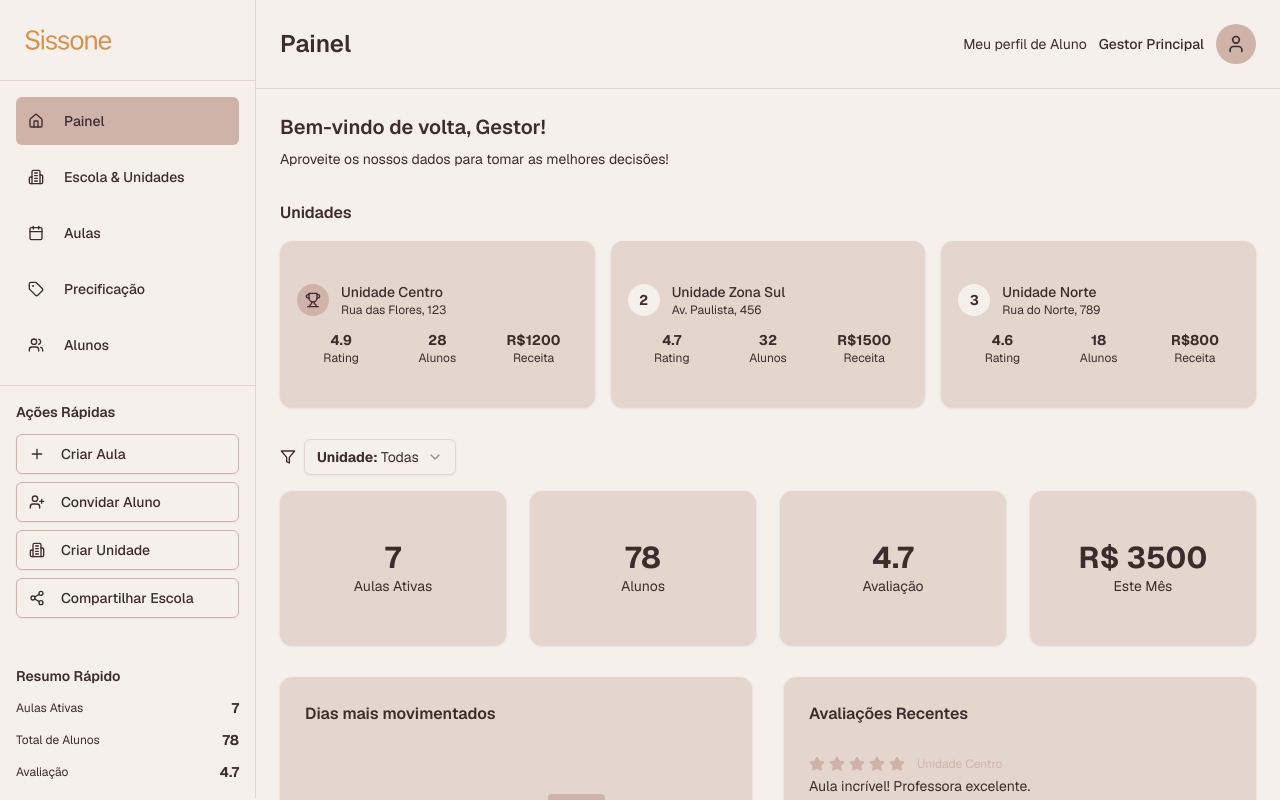
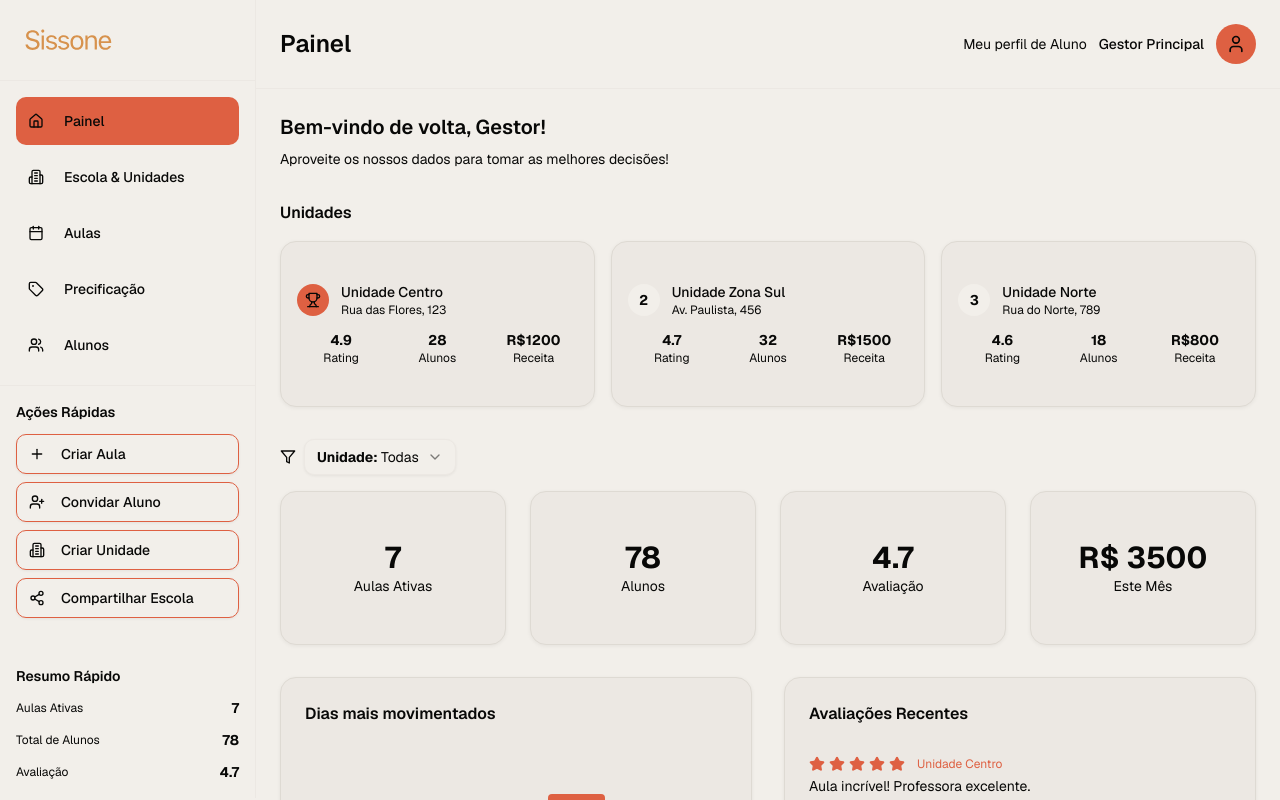
Before and after one commit to polvora-design/sissone-01, a Next.js app: page / in a window 1280 px wide. Shown: the top 800 px of the page. Built offline with nearby package versions, Linux system fonts and the light colour scheme.

Commit message:
feat: update global styles and layout structure
Co-authored-by: Pólvora Design <220790520+polvora-design@users.noreply.github.com>

```diff
--- a/app/globals.css
+++ b/app/globals.css
@@ -7,85 +7,97 @@
   --font-sans: var(--font-geist-sans);
   --font-mono: var(--font-geist-mono);
 
-  --radius: 0.5rem;
+  --radius: 0.75rem;
 
   /* Brand palette mapped to semantic tokens */
-  --background: #f5f0eb;
-  --foreground: #3d2c2e;
-  --card: #e5d6cd;
-  --card-foreground: #3d2c2e;
-  --popover: #f5f0eb;
-  --popover-foreground: #3d2c2e;
-  --primary: #cfb2a8;
-  --primary-foreground: #3d2c2e;
-  --secondary: #e5d6cd;
-  --secondary-foreground: #3d2c2e;
-  --muted: #e5d6cd;
-  --muted-foreground: #7a6a63;
-  --accent: #cfb2a8;
-  --accent-foreground: #3d2c2e;
-  --destructive: hsl(0 84.2% 60.2%);
-  --destructive-foreground: hsl(0 0% 98%);
-  --border: #e5d6cd;
-  --input: #e5d6cd;
-  --ring: #cfb2a8;
+  --background: oklch(0.9531 0.0074 80.721);
+  --foreground: oklch(0.1339 0.0026 106.74);
+  --card: oklch(1.0000 0 0);
+  --card-foreground: oklch(0.1339 0.0026 106.74);
+  --popover: oklch(1.0000 0 0);
+  --popover-foreground: oklch(0.1339 0.0026 106.74);
+  --primary: oklch(0.6419 0.1645 34.704);
+  --primary-foreground: oklch(0.9916 0.0198 100.571);
+  --secondary: oklch(0.9327 0.0080 73.741);
+  --secondary-foreground: oklch(0.3058 0.0023 67.74);
+  --muted: oklch(0.9327 0.0080 73.741);
+  --muted-foreground: oklch(0.5815 0.0048 56.321);
+  --accent: oklch(0.9327 0.0080 73.741);
+  --accent-foreground: oklch(0.3058 0.0023 67.74);
+  --destructive: oklch(0.5646 0.1758 31.275);
+  --destructive-foreground: oklch(1.0000 0 0);
+  --border: oklch(0.8896 0.0104 81.794);
+  --input: oklch(0.8896 0.0104 81.794);
+  --ring: oklch(0.6419 0.1645 34.704);
 
-  --chart-1: #cfb2a8;
-  --chart-2: #3d2c2e;
-  --chart-3: #a3897e;
-  --chart-4: #e5d6cd;
-  --chart-5: #7a6a63;
+  --chart-1: oklch(0.6419 0.1645 34.704);
+  --chart-2: oklch(0.6632 0.1278 162.178);
+  --chart-3: oklch(0.5298 0.1340 34.106);
+  --chart-4: oklch(0.8051 0.1566 162.028);
+  --chart-5: oklch(0.5815 0.0048 56.321);
 
-  --sidebar: #f5f0eb;
-  --sidebar-foreground: #3d2c2e;
-  --sidebar-primary: #cfb2a8;
-  --sidebar-primary-foreground: #3d2c2e;
-  --sidebar-accent: #e5d6cd;
-  --sidebar-accent-foreground: #3d2c2e;
-  --sidebar-border: #e5d6cd;
-  --sidebar-ring: #cfb2a8;
+  --sidebar: oklch(0.9798 0.0045 78.298);
+  --sidebar-foreground: oklch(0.1339 0.0026 106.74);
+  --sidebar-primary: oklch(0.6419 0.1645 34.704);
+  --sidebar-primary-foreground: oklch(0.9916 0.0198 100.571);
+  --sidebar-accent: oklch(0.9327 0.0080 73.741);
+  --sidebar-accent-foreground: oklch(0.3058 0.0023 67.74);
+  --sidebar-border: oklch(0.8896 0.0104 81.794);
+  --sidebar-ring: oklch(0.6419 0.1645 34.704);
+  --shadow-x: 0px;
+  --shadow-y: 1px;
+  --shadow-blur: 3px;
+  --shadow-spread: 0px;
+  --shadow-opacity: 0.06;
+  --shadow-color: hsl(20 7% 3%);
 }
 
 .dark {
-  --background: #2a1e1f;
-  --foreground: #f5f0eb;
-  --card: #3d2c2e;
-  --card-foreground: #f5f0eb;
-  --popover: #3d2c2e;
-  --popover-foreground: #f5f0eb;
-  --primary: #cfb2a8;
-  --primary-foreground: #2a1e1f;
-  --secondary: #4a3739;
-  --secondary-foreground: #f5f0eb;
-  --muted: #4a3739;
-  --muted-foreground: #c9b8b2;
-  --accent: #cfb2a8;
-  --accent-foreground: #2a1e1f;
-  --destructive: hsl(0 62.8% 30.6%);
-  --destructive-foreground: hsl(0 0% 98%);
-  --border: #4a3739;
-  --input: #4a3739;
-  --ring: #cfb2a8;
+  --background: oklch(0.1339 0.0026 106.74);
+  --foreground: oklch(0.9327 0.0080 73.741);
+  --card: oklch(0.2106 0.0050 67.551);
+  --card-foreground: oklch(0.9327 0.0080 73.741);
+  --popover: oklch(0.2106 0.0050 67.551);
+  --popover-foreground: oklch(0.9327 0.0080 73.741);
+  --primary: oklch(0.6419 0.1645 34.704);
+  --primary-foreground: oklch(0.9916 0.0198 100.571);
+  --secondary: oklch(0.2106 0.0050 67.551);
+  --secondary-foreground: oklch(0.9327 0.0080 73.741);
+  --muted: oklch(0.2106 0.0050 67.551);
+  --muted-foreground: oklch(0.6916 0.0117 76.567);
+  --accent: oklch(0.2496 0.0036 48.579);
+  --accent-foreground: oklch(0.9327 0.0080 73.741);
+  --destructive: oklch(0.6300 0.2000 30.000);
+  --destructive-foreground: oklch(0.9916 0.0198 100.571);
+  --border: oklch(0.2752 0.0058 56.145);
+  --input: oklch(0.2752 0.0058 56.145);
+  --ring: oklch(0.6419 0.1645 34.704);
 
-  --chart-1: #cfb2a8;
-  --chart-2: #e5d6cd;
-  --chart-3: #a3897e;
-  --chart-4: #7a6a63;
-  --chart-5: #f5f0eb;
+  --chart-1: oklch(0.6419 0.1645 34.704);
+  --chart-2: oklch(0.6632 0.1278 162.178);
+  --chart-3: oklch(0.8016 0.0992 33.943);
+  --chart-4: oklch(0.8051 0.1566 162.028);
+  --chart-5: oklch(0.6916 0.0117 76.567);
 
-  --sidebar: #2a1e1f;
-  --sidebar-foreground: #f5f0eb;
-  --sidebar-primary: #cfb2a8;
-  --sidebar-primary-foreground: #2a1e1f;
-  --sidebar-accent: #4a3739;
-  --sidebar-accent-foreground: #f5f0eb;
-  --sidebar-border: #4a3739;
-  --sidebar-ring: #cfb2a8;
+  --sidebar: oklch(0.1339 0.0026 106.74);
+  --sidebar-foreground: oklch(0.9327 0.0080 73.741);
+  --sidebar-primary: oklch(0.6419 0.1645 34.704);
+  --sidebar-primary-foreground: oklch(0.9916 0.0198 100.571);
+  --sidebar-accent: oklch(0.2496 0.0036 48.579);
+  --sidebar-accent-foreground: oklch(0.9327 0.0080 73.741);
+  --sidebar-border: oklch(0.2752 0.0058 56.145);
+  --sidebar-ring: oklch(0.6419 0.1645 34.704);
+  --shadow-x: 0px;
+  --shadow-y: 1px;
+  --shadow-blur: 3px;
+  --shadow-spread: 0px;
+  --shadow-opacity: 0.3;
+  --shadow-color: hsl(0 0% 0%);
 }
 
 @theme inline {
-  --font-sans: var(--font-sans);
-  --font-mono: var(--font-mono);
+  --font-sans: var(--v0-font-karla);
+  --font-mono: var(--v0-font-geist-mono);
 
   --color-background: var(--background);
   --color-foreground: var(--foreground);
@@ -132,7 +144,7 @@
   @keyframes accordion-down {
     from {
       height: 0;
-    }
+  --font-serif: var(--v0-font-source-serif-4);}
     to {
       height: var(--radix-accordion-content-height);
     }
@@ -145,6 +157,22 @@
       height: 0;
     }
   }
+  --font-serif: var(--v0-font-source-serif-4);
+  --shadow-2xs: var(--shadow-x) var(--shadow-y) color-mix(in srgb, var(--shadow-color) calc(var(--shadow-opacity) * 100%), transparent);
+  --shadow-xs: var(--shadow-x) var(--shadow-y) var(--shadow-blur) var(--shadow-spread) color-mix(in srgb, var(--shadow-color) calc(var(--shadow-opacity) * 100%), transparent);
+  --shadow-sm: var(--shadow-x) var(--shadow-y) calc(var(--shadow-blur) * 1.5) var(--shadow-spread) color-mix(in srgb, var(--shadow-color) calc(var(--shadow-opacity) * 100%), transparent);
+  --shadow-md: calc(var(--shadow-x) * 2) calc(var(--shadow-y) * 2) calc(var(--shadow-blur) * 3) calc(var(--shadow-spread) - 1px) color-mix(in srgb, var(--shadow-color) calc(var(--shadow-opacity) * 100%), transparent);
+  --shadow-lg: calc(var(--shadow-x) * 4) calc(var(--shadow-y) * 4) calc(var(--shadow-blur) * 5) calc(var(--shadow-spread) - 3px) color-mix(in srgb, var(--shadow-color) calc(var(--shadow-opacity) * 100%), transparent);
+  --shadow-xl: calc(var(--shadow-x) * 6) calc(var(--shadow-y) * 6) calc(var(--shadow-blur) * 7) calc(var(--shadow-spread) - 5px) color-mix(in srgb, var(--shadow-color) calc(var(--shadow-opacity) * 100%), transparent);
+  --shadow-2xl: calc(var(--shadow-x) * 8) calc(var(--shadow-y) * 8) calc(max(0px, var(--shadow-blur) * 9 - 8px)) calc(var(--shadow-spread) - 12px) color-mix(in srgb, var(--shadow-color) calc(var(--shadow-opacity) * 250%), transparent);
+  --shadow: var(--shadow-md);
+  --color-shadow-color: var(--shadow-color);
+  --shadow-opacity: var(--shadow-opacity);
+  --shadow-spread: var(--shadow-spread);
+  --shadow-blur: var(--shadow-blur);
+  --shadow-y: var(--shadow-y);
+  --shadow-x: var(--shadow-x);
+  --radius-xl: calc(var(--radius) + 4px)
 }
 
 @layer base {
@@ -158,3 +186,12 @@
     text-wrap: balance;
   }
 }
+
+@layer base {
+  * {
+    @apply border-border outline-ring/50;
+  }
+  body {
+    @apply bg-background text-foreground;
+  }
+}
--- a/app/layout.tsx
+++ b/app/layout.tsx
@@ -3,6 +3,12 @@ import { GeistSans } from 'geist/font/sans'
 import { GeistMono } from 'geist/font/mono'
 import { Analytics } from '@vercel/analytics/next'
 import './globals.css'
+
+import { Source_Serif_4 as V0_Font_Source_Serif_4 } from 'next/font/google'
+
+// Initialize fonts
+const _sourceSerif_4 = V0_Font_Source_Serif_4({ subsets: ['latin'], weight: ["200","300","400","500","600","700","800","900"], variable: '--v0-font-source-serif-4' })
+const _v0_fontVariables = `${_sourceSerif_4.variable}`
 
 export const metadata: Metadata = {
   title: 'v0 App',
@@ -38,12 +44,12 @@ export default function RootLayout({
         <style>{`
 html {
   font-family: ${GeistSans.style.fontFamily};
-  --font-sans: ${GeistSans.variable};
-  --font-mono: ${GeistMono.variable};
+  --font-serif: ${GeistSans.variable};
+  --font-serif: ${GeistMono.variable};
 }
         `}</style>
       </head>
-      <body>
+      <body className={_v0_fontVariables}>
         {children}
         {process.env.NODE_ENV === 'production' && <Analytics />}
       </body>
```
